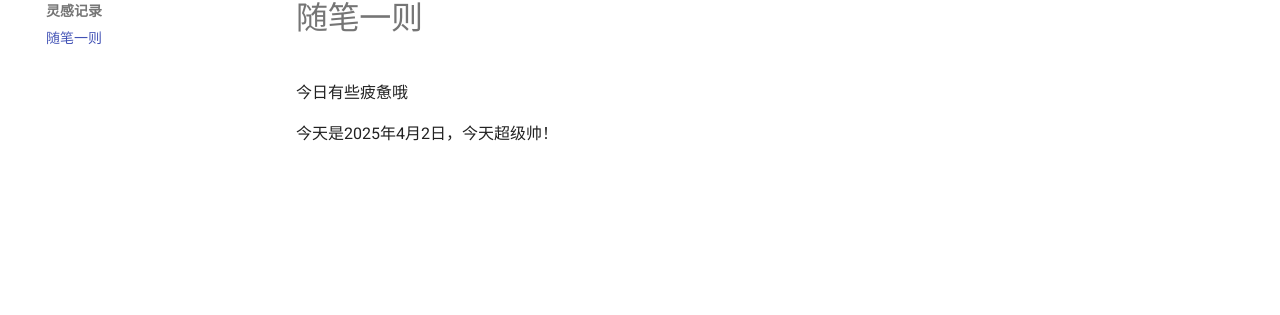
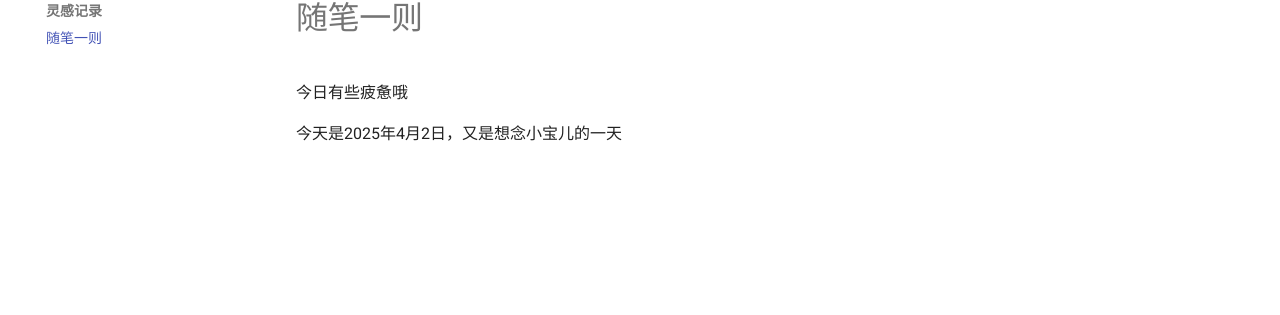
Before and after one commit to martin666888/martin_page, an MkDocs documentation site: the page built from docs/灵感记录/随笔一则.md, in a window 1280 px wide. Shown: the part 149-464 px from the top of the page. Built offline with MkDocs 1.6.1 and Material for MkDocs 9.7.7, drawn with Linux system fonts in a browser that asks for light colours.

Commit message:
更新随笔

```diff
--- a/docs/灵感记录/随笔一则.md
+++ b/docs/灵感记录/随笔一则.md
@@ -1,3 +1,3 @@
 今日有些疲惫哦
 
-今天是2025年4月2日，今天超级帅！
+今天是2025年4月2日，又是想念小宝儿的一天
```
